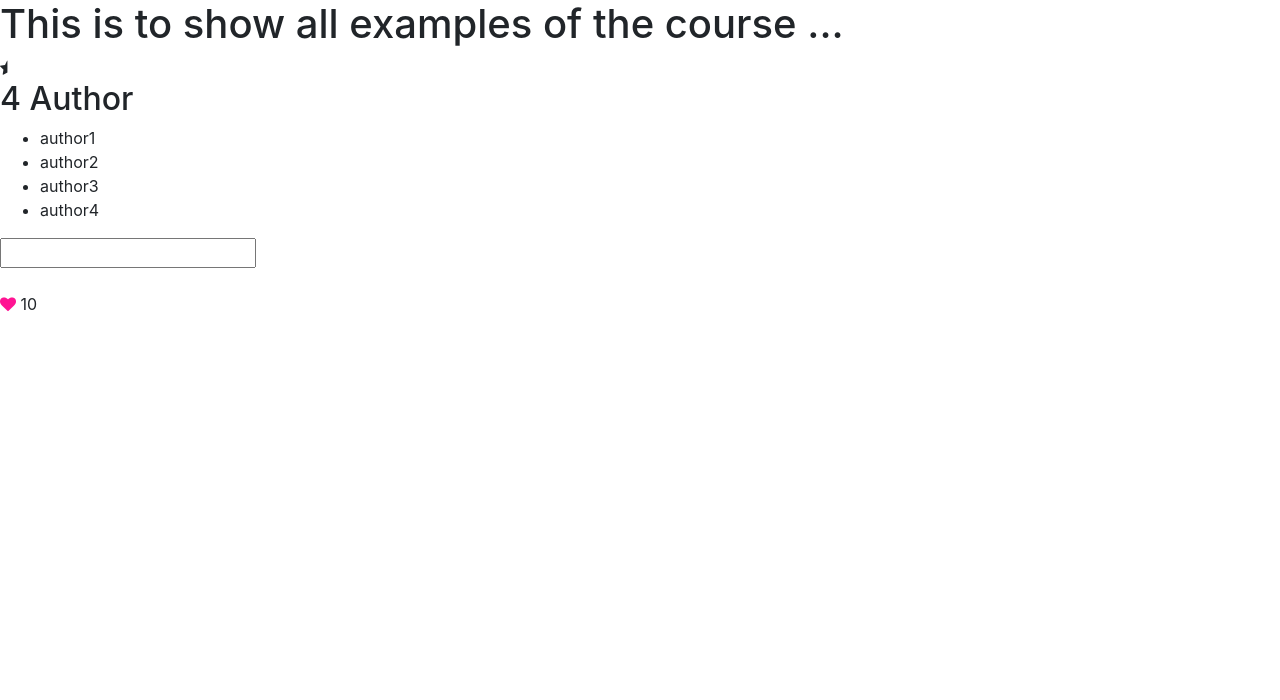
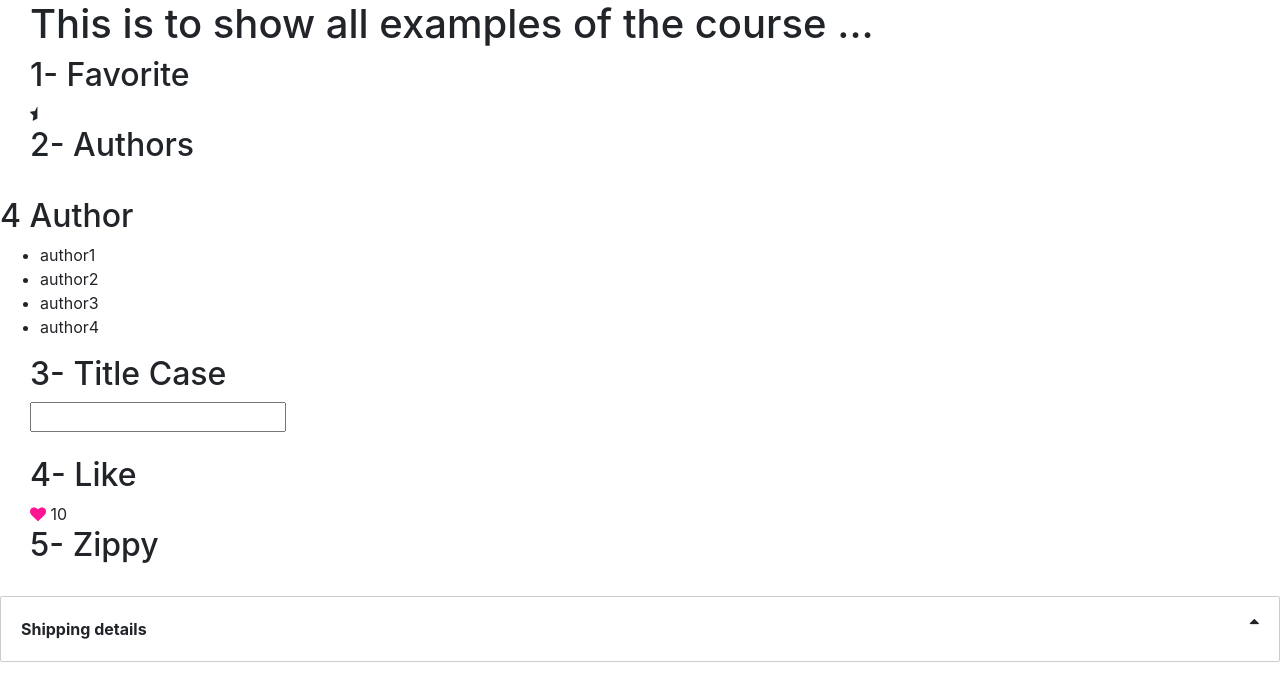
Before and after one commit to ernestoacosta1086/MoshCourse, an Angular app: page / in a window 1280 px wide. Shown: the top 700 px of the page. Built offline with nearby package versions, Linux system fonts and the light colour scheme.

Commit message:
Zippy Component

```diff
--- a/src/app/app.component.css
+++ b/src/app/app.component.css
@@ -0,0 +1,3 @@
+* {
+    padding-left: 30px;
+}
--- a/src/app/app.component.html
+++ b/src/app/app.component.html
@@ -1,9 +1,19 @@
 <h1>This is to show all examples of the course ...</h1>
+
+<h2>1- Favorite</h2>
 <app-favorite></app-favorite>
+
+<h2>2- Authors</h2>
 <app-authors></app-authors>
+
+<h2>3- Title Case</h2>
 <app-title-case></app-title-case>
-<br>
-<app-like
- [likesCount] = "tweet.likesCount"
- [isActive] = "tweet.isLiked"
-></app-like>
+<br />
+
+<h2>4- Like</h2>
+<app-like [likesCount]="tweet.likesCount" [isActive]="tweet.isLiked"></app-like>
+
+<h2>5- Zippy</h2>
+<app-zippy title="Shipping details">
+    Shipping details Content
+</app-zippy>
--- a/src/app/app.module.ts
+++ b/src/app/app.module.ts
@@ -10,6 +10,7 @@ import { TitleCaseComponent } from './title-case/title-case.component';
 import { FormsModule } from '@angular/forms';
 import { TitleCasePipe } from './title-case.pipe';
 import { LikeComponent } from './like/like.component';
+import { ZippyComponent } from './zippy/zippy.component';
 
 @NgModule({
   declarations: [
@@ -18,7 +19,8 @@ import { LikeComponent } from './like/like.component';
     FavoriteComponent,
     TitleCaseComponent,
     TitleCasePipe,
-    LikeComponent
+    LikeComponent,
+    ZippyComponent
   ],
   imports: [
     BrowserModule,
--- /dev/null
+++ b/src/app/zippy/zippy.component.css
@@ -0,0 +1,22 @@
+.zippy {
+  border: 1px solid #ccc;
+  border-radius: 2px;
+}
+
+.zippy-heading {
+  font-weight: bold;
+  padding: 20px;
+  cursor: pointer;
+}
+
+.zippy-body {
+    padding: 20px;
+}
+
+.expanded {
+    background-color: #f0f0f0;
+}
+
+.fa {
+    float: right;
+}
--- /dev/null
+++ b/src/app/zippy/zippy.component.html
@@ -0,0 +1,15 @@
+<div class="zippy">
+  <div class="zippy-heading" [class.expanded]="isExpanded" (click)="toggle()">
+    {{ title }}
+    <span
+      class="fa"
+      [ngClass]="{
+        'fa-sort-down': isExpanded,
+        'fa-sort-up': !isExpanded
+      }"
+    ></span>
+  </div>
+  <div *ngIf="isExpanded" class="zippy-body">
+    <ng-content></ng-content>
+  </div>
+</div>
--- /dev/null
+++ b/src/app/zippy/zippy.component.ts
@@ -0,0 +1,15 @@
+import { Component, OnInit, Input } from '@angular/core';
+
+@Component({
+  selector: 'app-zippy',
+  templateUrl: './zippy.component.html',
+  styleUrls: ['./zippy.component.css'],
+})
+export class ZippyComponent {
+  @Input('title') title: string;
+  isExpanded: boolean;
+
+  toggle() {
+    this.isExpanded = !this.isExpanded;
+  }
+}
```
Also changed, not shown: 1 other file (tests, documents, lock files or other folders).
